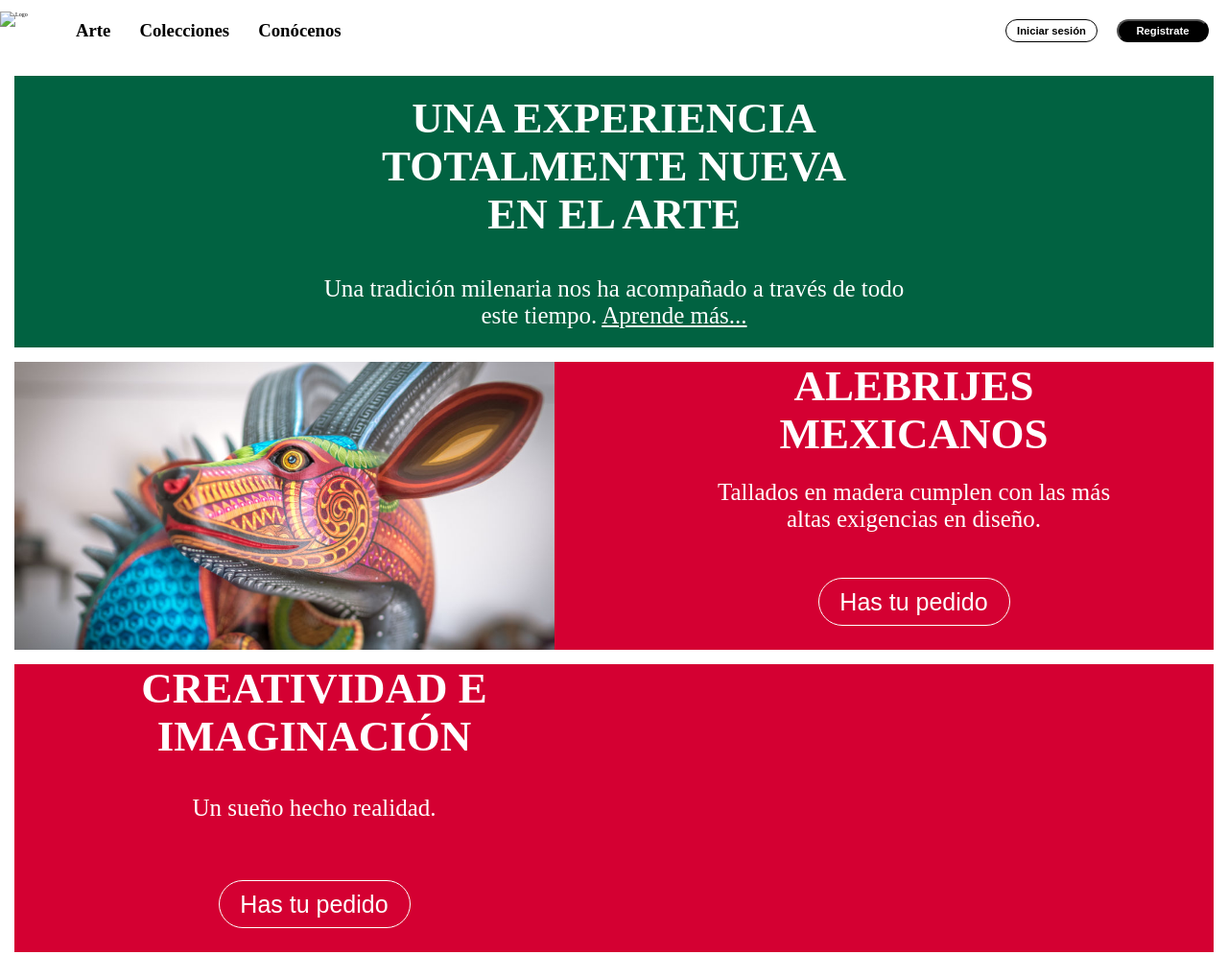
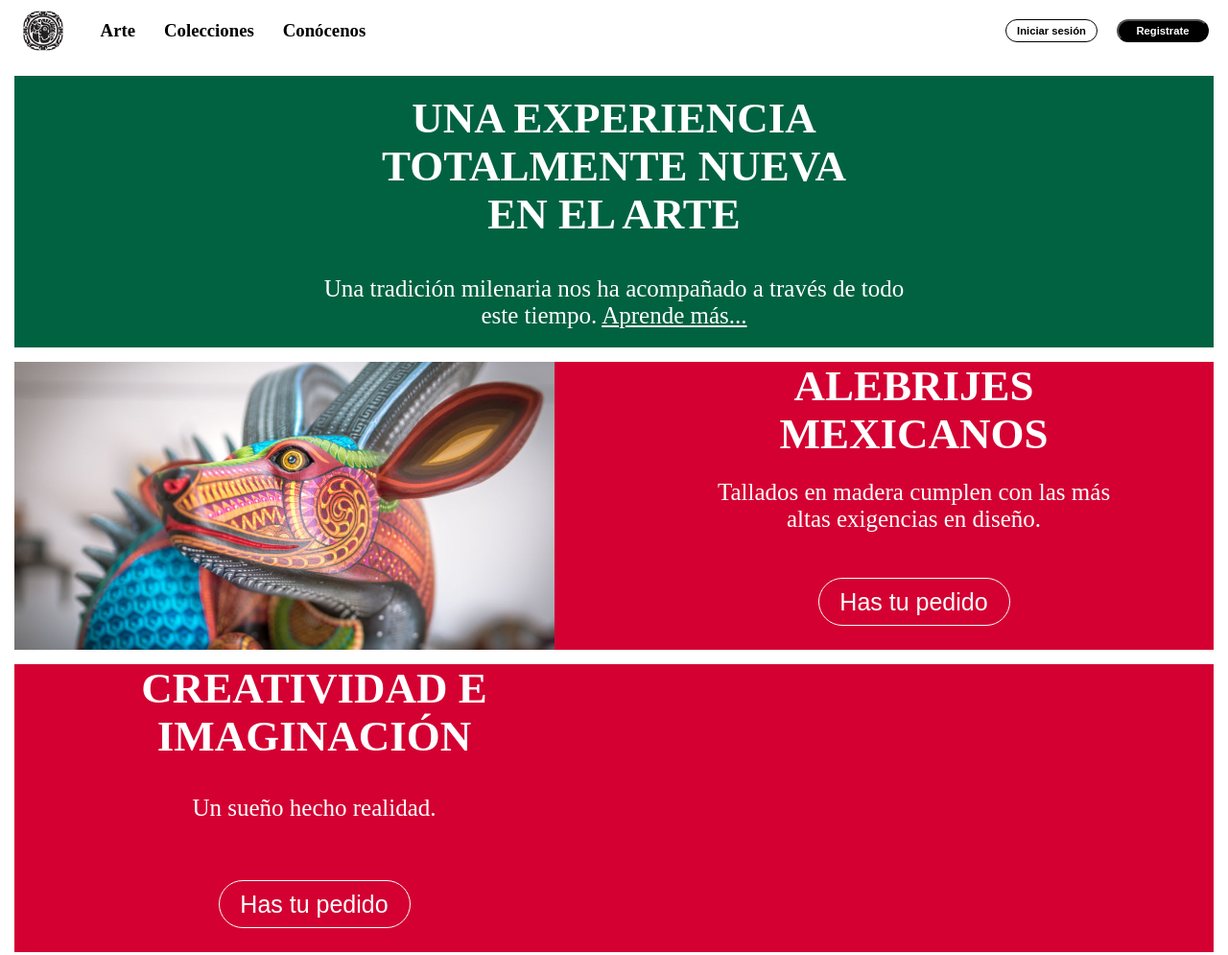
Before and after one commit to brandonghostbull044/Tareas-PILARES, a plain HTML site: page 20 Actividad/index.html in a window 1280 px wide. Shown: the top 995 px of the page at 96% size. Drawn offline with Linux system fonts and the light colour scheme.

Commit message:
terminando

```diff
--- a/20 Actividad/index.html
+++ b/20 Actividad/index.html
@@ -7,26 +7,6 @@
     <title>Document</title>
     <link rel="stylesheet" href="/style.css">
 </head>
-<body id="body">
-    <header>
-        <figure>
-            <img src="/Resourses/" alt="Logo">
-        </figure>
-
-        <nav>
-            <ul>
-                <li>Arte</li>
-                <li>Colecciones</li>
-                <li>Con&oacute;cenos</li>
-            </ul>
-        </nav>
-
-        <button id="login"><p>Iniciar sesi&oacute;n</p></button>
-        <button id="sing-up"><p>Registrate</p></button>
-
-
-    </header>
-
 <aside class="inactive" id="sing-up-form">
     <h3 class="form-element" >Crea una cuenta</h3>
     <form action="">
@@ -55,8 +35,29 @@
         <input type="submit" name="Iniciar" value="Iniciar">
     </form>
 </aside>
+<body>
+    <header>
+        <figure class="removeForm">
+            <!-- <img src="/Resourses/1686366523163.png" alt="Logo"> -->
+        </figure>
 
-    <main>
+        <nav class="removeForm">
+            <ul>
+                <li>Arte</li>
+                <li>Colecciones</li>
+                <li>Con&oacute;cenos</li>
+            </ul>
+        </nav>
+
+        <button id="login"><p>Iniciar sesi&oacute;n</p></button>
+        <button id="sing-up"><p>Registrate</p></button>
+
+
+    </header>
+
+
+
+    <main class="removeForm">
         <article>
             <h2>Una experiencia<br>totalmente nueva<br>en el arte</h2>
 
@@ -84,7 +85,7 @@
         </article>
     </main>
 
-    <footer>
+    <footer class="removeForm">
         <figure>
             <img src="/Resourses/icons/icons8-facebook-30.png" alt="Facebook">
             <img src="/Resourses/icons/icons8-pinterest-30.png" alt="Pinterest">
--- a/20 Actividad/script.js
+++ b/20 Actividad/script.js
@@ -4,7 +4,6 @@ const login = document.querySelector('#login');
 const login_form = document.querySelector('#login-form');
 login.addEventListener('click', toggleLogin)
 sing_up.addEventListener('click', toggleSingUp);
-
 
 function toggleLogin () {
     if (!sing_up_form.classList.contains('inactive')) {
--- a/20 Actividad/style.css
+++ b/20 Actividad/style.css
@@ -20,8 +20,12 @@ header {
 }
 
 header figure {
-    height: 5vh;
-    width: 5vw;
+    height: 7vh;
+    width: 7vw;
+    background-image: url(/Resourses/1686366523163.png);
+    background-repeat: no-repeat;
+    background-size: contain;
+    background-position: center;
 }
 
 header nav ul {
@@ -201,14 +205,6 @@ main article button:hover {
     background-color: #cf224b;
 }
 
-.uno {
-    grid-area: uno;
-}
-
-.dos {
-    grid-area: dos;
-}
-
 footer {
     margin: 30px 40px 0;
     border-top: black solid 1px;
```
Also changed, not shown: 20 Actividad/Resourses/1686366523163.png (added), 20 Actividad/Resourses/png-transparent-decal-sticker-engraving-maya-civilization-pattern-others-sticker-black-engraving-thumbnail.png (deleted). Lines whose indentation alone changed are shown as unchanged.
